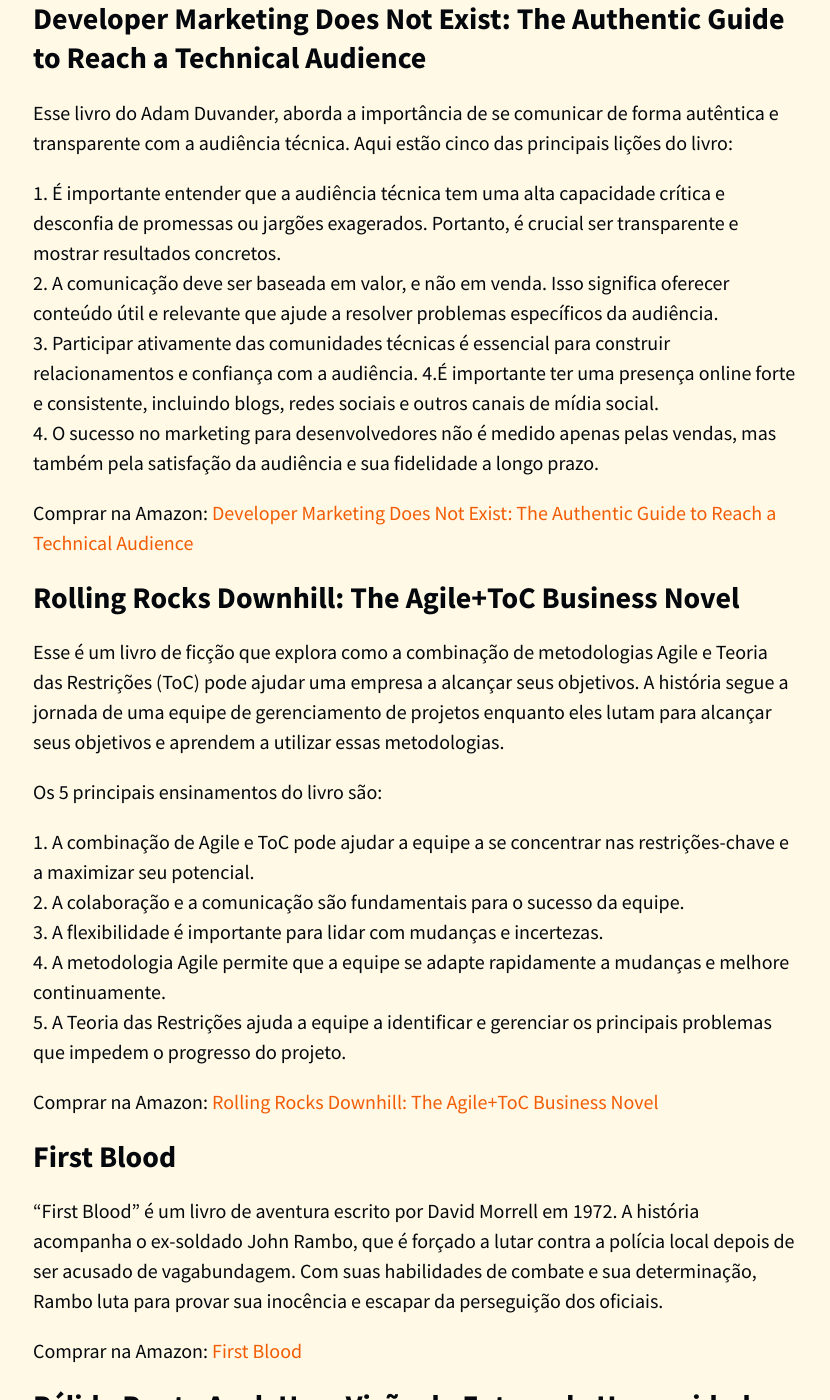
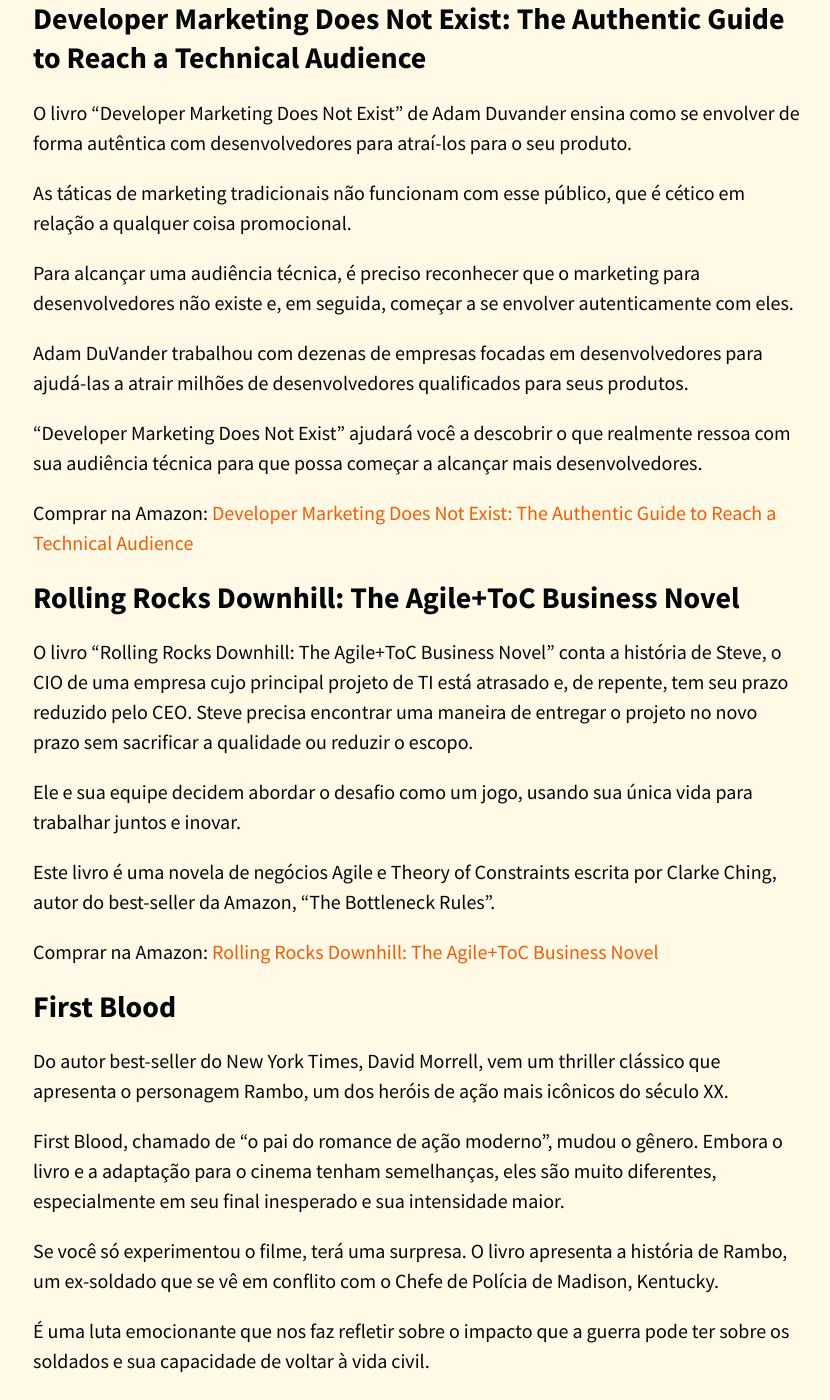
Before and after one commit to felipecbarbosa/felipecbarbosa.github.io, a Jekyll site: the page built from livros/resumos-de-livros.md, in a window 1280 px wide and 1400 px high, scrolled down 486 px. Shown: the whole window, without its empty margins (223-1053 px from the left). Built offline with Jekyll 4.4.1, drawn with Linux system fonts in a browser that asks for light colours; nearby versions of some CDN libraries; comment, search, counter and statistics services are not loaded; some of the changed text lies outside the part shown.

Commit message:
Edited book review

```diff
--- a/livros/resumos-de-livros.md
+++ b/livros/resumos-de-livros.md
@@ -10,33 +10,39 @@ Quer saber mais sobre as leituras que eu publico na página [Leituras Recentes](
 
 ### Developer Marketing Does Not Exist: The Authentic Guide to Reach a Technical Audience
 
-Esse livro do Adam Duvander, aborda a importância de se comunicar de forma autêntica e transparente com a audiência técnica. Aqui estão cinco das principais lições do livro:
+O livro "Developer Marketing Does Not Exist" de Adam Duvander ensina como se envolver de forma autêntica com desenvolvedores para atraí-los para o seu produto.
 
-1. É importante entender que a audiência técnica tem uma alta capacidade crítica e desconfia de promessas ou jargões exagerados. Portanto, é crucial ser transparente e mostrar resultados concretos.
-2. A comunicação deve ser baseada em valor, e não em venda. Isso significa oferecer conteúdo útil e relevante que ajude a resolver problemas específicos da audiência.
-3. Participar ativamente das comunidades técnicas é essencial para construir relacionamentos e confiança com a audiência.
-4.É importante ter uma presença online forte e consistente, incluindo blogs, redes sociais e outros canais de mídia social.
-5. O sucesso no marketing para desenvolvedores não é medido apenas pelas vendas, mas também pela satisfação da audiência e sua fidelidade a longo prazo.
+As táticas de marketing tradicionais não funcionam com esse público, que é cético em relação a qualquer coisa promocional.
+
+Para alcançar uma audiência técnica, é preciso reconhecer que o marketing para desenvolvedores não existe e, em seguida, começar a se envolver autenticamente com eles.
+
+Adam DuVander trabalhou com dezenas de empresas focadas em desenvolvedores para ajudá-las a atrair milhões de desenvolvedores qualificados para seus produtos.
+
+"Developer Marketing Does Not Exist" ajudará você a descobrir o que realmente ressoa com sua audiência técnica para que possa começar a alcançar mais desenvolvedores.
 
 Comprar na Amazon: <a target="_blank" href="https://www.amazon.com.br/Developer-Marketing-Does-Not-Exist-ebook/dp/B091NK954H/ref=sr_1_1?__mk_pt_BR=%25C3%2585M%25C3%2585%25C5%25BD%25C3%2595%25C3%2591&amp;crid=3MKMON6OCEJLN&amp;keywords=developer+marketing&amp;qid=1674443829&amp;sprefix=developer+marketing%252Caps%252C237&amp;sr=8-1&_encoding=UTF8&tag=felipebarb009-20&linkCode=ur2&linkId=3d2770583053107b3bb05869635069f6&camp=1789&creative=9325">Developer Marketing Does Not Exist: The Authentic Guide to Reach a Technical Audience</a>
 
 ### Rolling Rocks Downhill: The Agile+ToC Business Novel
 
-Esse é um livro de ficção que explora como a combinação de metodologias Agile e Teoria das Restrições (ToC) pode ajudar uma empresa a alcançar seus objetivos. A história segue a jornada de uma equipe de gerenciamento de projetos enquanto eles lutam para alcançar seus objetivos e aprendem a utilizar essas metodologias.
+O livro "Rolling Rocks Downhill: The Agile+ToC Business Novel" conta a história de Steve, o CIO de uma empresa cujo principal projeto de TI está atrasado e, de repente, tem seu prazo reduzido pelo CEO. Steve precisa encontrar uma maneira de entregar o projeto no novo prazo sem sacrificar a qualidade ou reduzir o escopo.
 
-Os 5 principais ensinamentos do livro são:
+Ele e sua equipe decidem abordar o desafio como um jogo, usando sua única vida para trabalhar juntos e inovar.
 
-1. A combinação de Agile e ToC pode ajudar a equipe a se concentrar nas restrições-chave e a maximizar seu potencial.
-2. A colaboração e a comunicação são fundamentais para o sucesso da equipe.
-3. A flexibilidade é importante para lidar com mudanças e incertezas.
-4. A metodologia Agile permite que a equipe se adapte rapidamente a mudanças e melhore continuamente.
-5. A Teoria das Restrições ajuda a equipe a identificar e gerenciar os principais problemas que impedem o progresso do projeto.
+Este livro é uma novela de negócios Agile e Theory of Constraints escrita por Clarke Ching, autor do best-seller da Amazon, "The Bottleneck Rules".
 
 Comprar na Amazon: <a target="_blank" href="https://www.amazon.com.br/Rolling-Rocks-Downhill-Business-mentions-ebook/dp/B00PJ8HBW8/ref=sr_1_21?__mk_pt_BR=%25C3%2585M%25C3%2585%25C5%25BD%25C3%2595%25C3%2591&amp;crid=1ZZ2P5C0FDFU6&amp;keywords=rolling+rocks&amp;qid=1674444249&amp;sprefix=rolling+rocks%252Caps%252C256&amp;sr=8-21&_encoding=UTF8&tag=felipebarb009-20&linkCode=ur2&linkId=00ffce8e85c01ad11cfbdefc2df4691e&camp=1789&creative=9325">Rolling Rocks Downhill: The Agile+ToC Business Novel</a>
 
 ### First Blood
 
-"First Blood" é um livro de aventura escrito por David Morrell em 1972. A história acompanha o ex-soldado John Rambo, que é forçado a lutar contra a polícia local depois de ser acusado de vagabundagem. Com suas habilidades de combate e sua determinação, Rambo luta para provar sua inocência e escapar da perseguição dos oficiais.
+Do autor best-seller do New York Times, David Morrell, vem um thriller clássico que apresenta o personagem Rambo, um dos heróis de ação mais icônicos do século XX.
+
+First Blood, chamado de "o pai do romance de ação moderno", mudou o gênero. Embora o livro e a adaptação para o cinema tenham semelhanças, eles são muito diferentes, especialmente em seu final inesperado e sua intensidade maior.
+
+Se você só experimentou o filme, terá uma surpresa. O livro apresenta a história de Rambo, um ex-soldado que se vê em conflito com o Chefe de Polícia de Madison, Kentucky.
+
+É uma luta emocionante que nos faz refletir sobre o impacto que a guerra pode ter sobre os soldados e sua capacidade de voltar à vida civil.
+
+First Blood é uma obra premiada que já foi traduzida para 26 idiomas e nunca saiu de circulação. Foi um dos primeiros romances a lidar com o transtorno de estresse pós-traumático.
 
 Comprar na Amazon: <a target="_blank" href="https://www.amazon.com.br/First-Blood-English-David-Morrell-ebook/dp/B0057AOWVG/ref=sr_1_1?__mk_pt_BR=%25C3%2585M%25C3%2585%25C5%25BD%25C3%2595%25C3%2591&amp;crid=3J5QPQ9W4V43M&amp;keywords=first+blood&amp;qid=1674444560&amp;sprefix=first+bloo%252Caps%252C285&amp;sr=8-1&_encoding=UTF8&tag=felipebarb009-20&linkCode=ur2&linkId=9ae23f73b1486f1326a88737d47152bb&camp=1789&creative=9325">First Blood</a>
 
```
